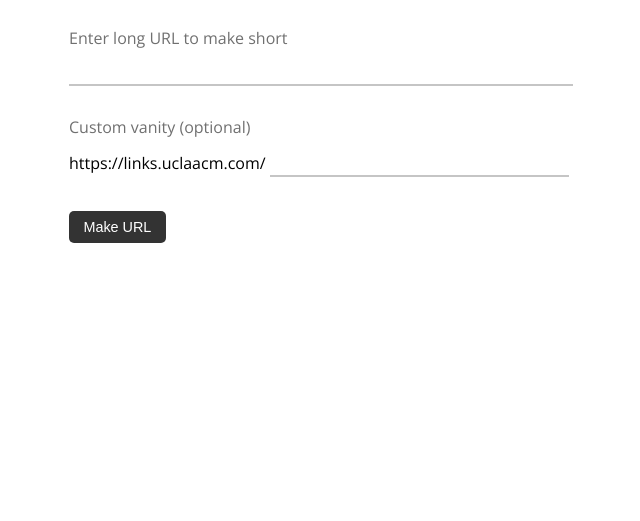
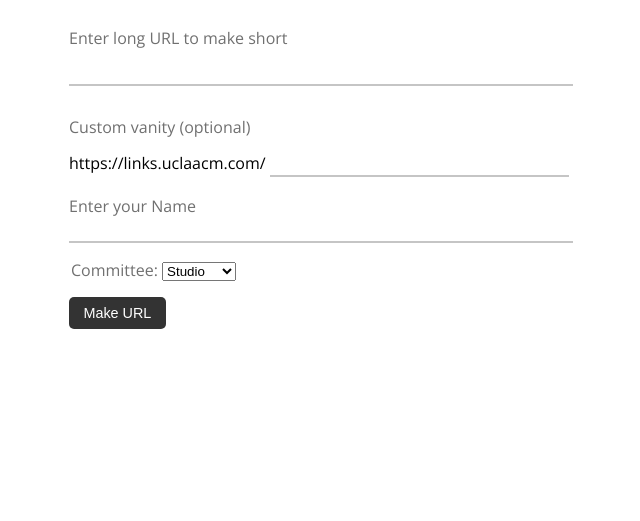
Before and after one commit to uclaacm/acm-url, a Flask app: page /create in a window 1280 px wide. Shown: the part 189-710 px from the top of the page, without its empty margins (321-961 px from the left). Run offline with Flask 2, Linux system fonts and the light colour scheme; the visitor is signed in with stand-in values (Sample User, id 1).

Commit message:
add POC and Committee field #26

```diff
--- a/acm_url/forms.py
+++ b/acm_url/forms.py
@@ -1,14 +1,18 @@
 from flask_wtf import FlaskForm
-from wtforms import StringField, SubmitField, PasswordField
+from wtforms import StringField, SubmitField, PasswordField, SelectField
 from wtforms.validators import DataRequired, Regexp, Optional, InputRequired
 
 class CreateForm(FlaskForm):
   vanity = StringField('Custom vanity (optional)', validators=[Optional(), Regexp('^[\w-]+$', message="Short name must only containt letters, digits, and dashes.")])
   url = StringField('Enter long URL to make short', validators=[DataRequired(message="A URL was not entered.")])
+  committee = SelectField('Committee', choices=[('Studio'), ('ICPC'), ('Design'), ('Cyber'), ('TeachLA'), ('w'), ('ai'),('Hack')])
+  poc = StringField('Name', validators=[DataRequired(message="Please enter your name.")])
   submit = SubmitField('Make URL')
 
 class EditForm(FlaskForm):
   url = StringField('Enter new URL for this vanity', validators=[DataRequired(message="A URL was not entered.")])
+  poc = StringField('Enter new name for this vanity', validators=[DataRequired(message="A name was not entered.")])
+  committee = SelectField('Committee', choices=[('Studio'), ('ICPC'), ('Design'), ('Cyber'), ('TeachLA'), ('w'), ('ai'),('Hack')])
   submit = SubmitField('Edit URL')
 
 class PasswordForm(FlaskForm):
--- a/acm_url/routes.py
+++ b/acm_url/routes.py
@@ -14,6 +14,11 @@ def is_unavaliable(vanity):
 
 # Default endpoint. If logged in, redirect to create. Otherwise, prompt them for password.
 # If correct, redirect to create, otherwise, stay here.
+@app.before_first_request
+def create_tables():
+    db.create_all()
+
+
 @app.route('/', methods=('GET', 'POST'))
 def index():
     user_id = session.get('user_id')
@@ -47,7 +52,8 @@ def create():
     if create_form.validate_on_submit():
         vanity = create_form.vanity.data
         url = create_form.url.data
-
+        committee = create_form.committee.data
+        poc = create_form.poc.data
         if not(url.startswith('http://') or url.startswith('https://')):
             url = 'https://' + url
 
@@ -67,7 +73,7 @@ def create():
             if old_entry is not None:
                 return render_template('url.html', form=create_form, error="Short name already taken! Please try again.")
 
-        new_url = URL(vanity=vanity, url=url)
+        new_url = URL(vanity=vanity, url=url, committee=committee, poc=poc)
         db.session.add(new_url)
         db.session.commit()
         return render_template('success.html', url=request.url_root + vanity)
@@ -133,6 +139,8 @@ def edit():
         if not(url.startswith('http://') or url.startswith('https://')):
             url = 'https://' + url
         entry.url = url
+        entry.poc = edit_form.poc.data
+        entry.committee = edit_form.committee.data
         db.session.commit()
         return redirect(url_for('all'))
 
--- a/acm_url/schema.py
+++ b/acm_url/schema.py
@@ -9,6 +9,8 @@ class URL(db.Model):
   url = db.Column(db.Text, nullable=False)
   created = db.Column(db.DateTime, server_default=func.now(), nullable=False)
   visit_count = db.Column(db.Integer, default=0, nullable=False)
+  committee = db.Column(db.String(100), nullable=False)
+  poc = db.Column(db.String(100), nullable=False)
 
   def __repr__(self):
     return '<URL {}>'.format(self.vanity)
--- a/acm_url/templates/links.html
+++ b/acm_url/templates/links.html
@@ -4,10 +4,14 @@
   <li class="title">Vanity</li>
   <li class="title">URL</li>
   <li class="title">Visits</li>
+  <li class="title">Committee</li>
+  <li class="title">Creator</li>
   {% for link in links %}
   <li class="item">{{ link.vanity }}</li>
   <li class="item"><a href="{{ link.url }}">{{ link.url }}</a></li>
   <li class="item">{{ link.visit_count }}</li>
+  <li class="item">{{ link.committee }}</li>
+  <li class="item">{{ link.poc }}</li>
   {% endfor %}
 </ul>
 {% if prev_url or next_url %}
--- a/acm_url/templates/url.html
+++ b/acm_url/templates/url.html
@@ -18,6 +18,27 @@
   {% for error in form.vanity.errors %}
     <p class="error">{{ error }}</p>
   {% endfor %}
+  <div class="row">
+    <div class="column">
+      <label for="poc">Enter your Name</label>
+      {{ form.poc() }}
+      <div class="line"></div>
+      {% for error in form.poc.errors %}
+      <p class="error">{{ error }}</p>
+      {% endfor %}
+    </div>
+    <div class="column">
+      <label for="committee">Committee:</label>
+      {{ form.committee() }}
+      <div class="line"></div>
+     {% for error in form.committee.errors %}
+     <p class="error">{{ error }}</p>
+      {% endfor %}
+    </div>
+  </div>
+    {% for error in form.url.errors %}
+    <p class="error">{{ error }}</p>
+  {% endfor %}
   {% if error %}
     <p class="error">{{ error }}</p>
   {% endif %}
```
Also changed, not shown: acm_url/templates/admin.html (+12 -0 lines), acm_url/templates/edit.html (+7 -1 lines), acm_url/__init__.py (line endings or trailing spaces), acm_url/config.py (line endings or trailing spaces), acm_url/static/style.css (line endings or trailing spaces).
